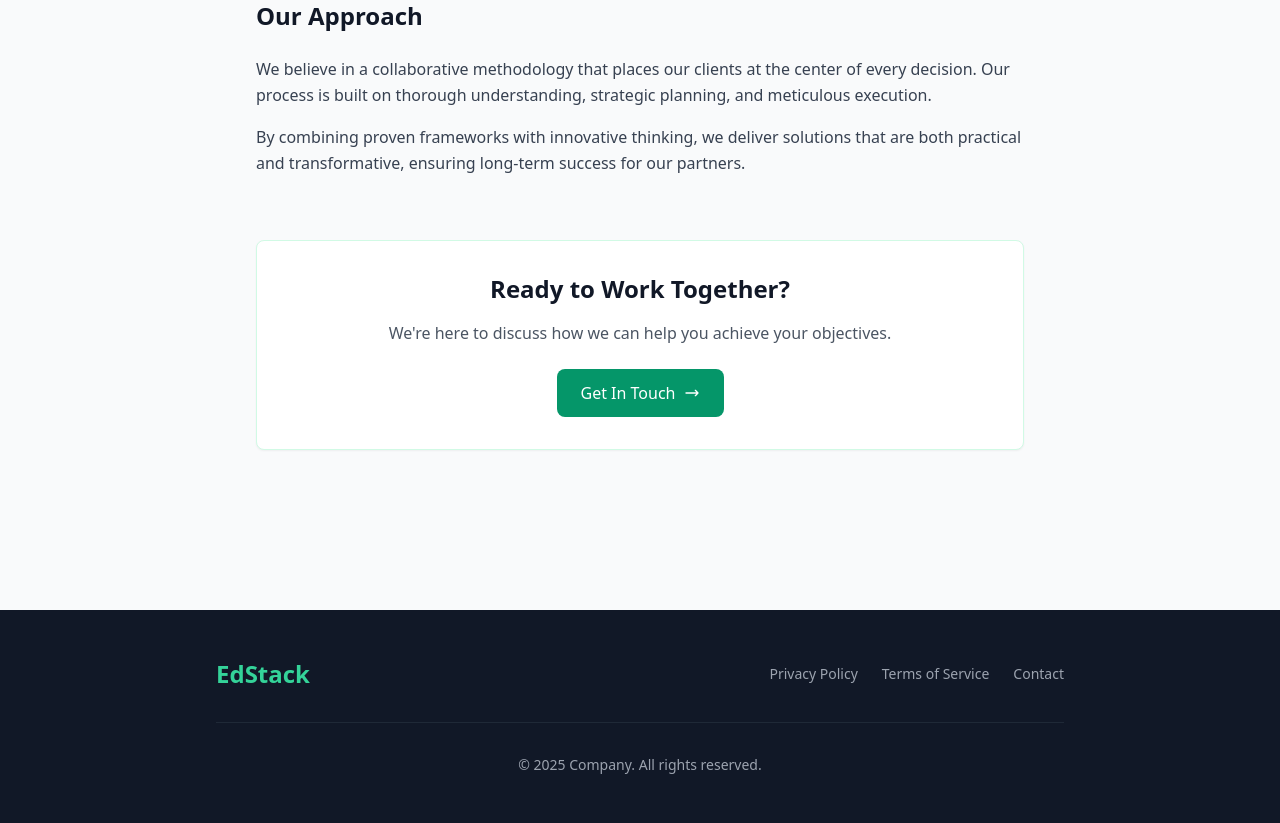
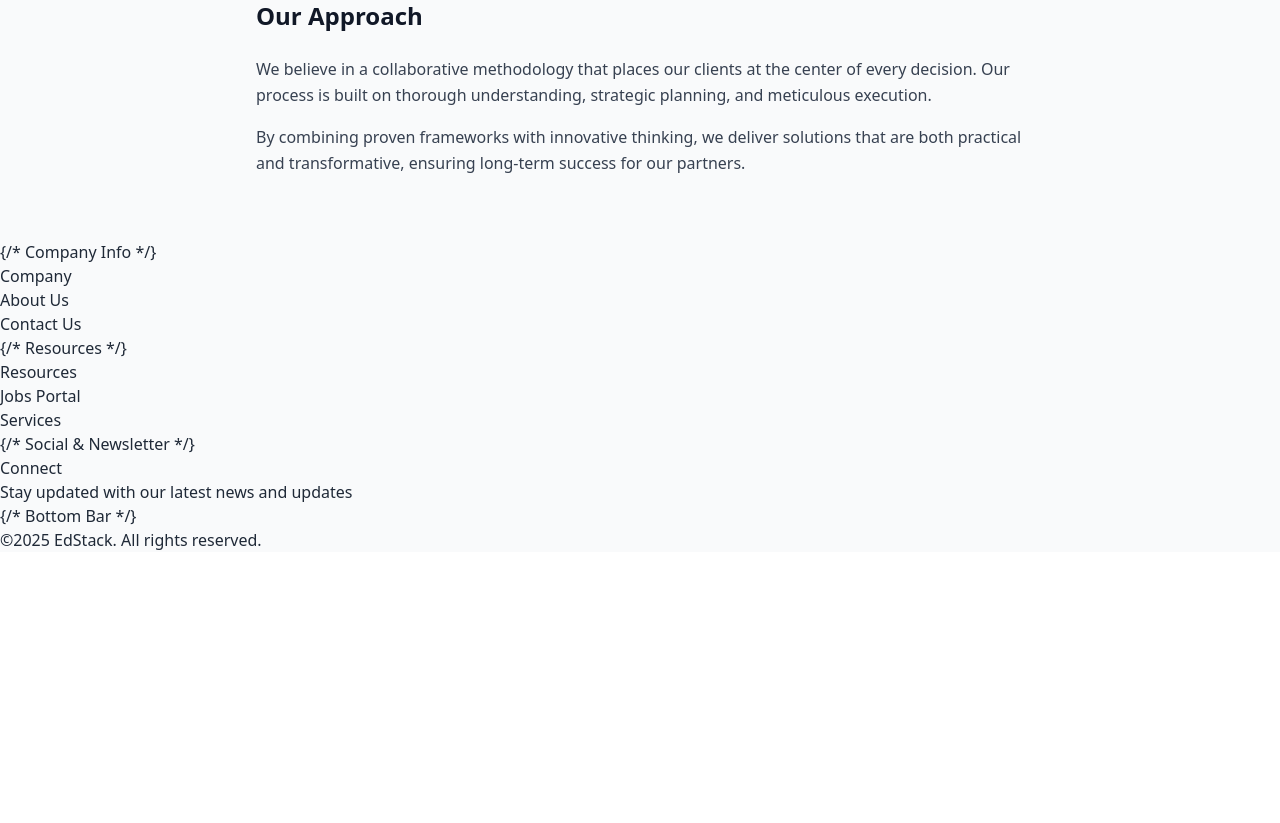
Before and after one commit to AayushKGupta12/Backend-Project, a Flask app: page /about in a window 1280 px wide. Shown: the part 1084-1907 px from the top of the page. After the commit the page ends 1634 px from the top, so only its background shows below. Run offline with Flask 3, Linux system fonts and the light colour scheme; some libraries are stand-ins or nearby versions.

Commit message:
Update about.html

```diff
--- a/templates/about.html
+++ b/templates/about.html
@@ -24,10 +24,10 @@
 
       <!-- Navigation links -->
       <div id="menu" class="hidden sm:flex space-x-8 absolute sm:static top-full sm:top-auto left-0 w-full sm:w-auto bg-white sm:bg-transparent shadow-md sm:shadow-none p-6 sm:p-0 rounded-b-lg sm:rounded-none">
-        <a href="http://localhost:5173/" class="text-gray-600 hover:text-emerald-600 transition-colors block sm:inline-block">Home</a>
-        <a href="http://127.0.0.1:5000/about" class="text-emerald-600 font-medium block sm:inline-block">About</a>
-        <a href="http://127.0.0.1:5000/service" class="text-gray-600 hover:text-emerald-600 transition-colors block sm:inline-block">Services</a>
-        <a href="http://127.0.0.1:5000/contact" class="text-gray-600 hover:text-emerald-600 transition-colors block sm:inline-block">Contact</a>
+        <a href="https://stackbit.vercel.app" class="text-gray-600 hover:text-emerald-600 transition-colors block sm:inline-block">Home</a>
+        <a href="https://edstack.onrender.com/about" class="text-emerald-600 font-medium block sm:inline-block">About</a>
+        <a href="https://edstack.onrender.com/service" class="text-gray-600 hover:text-emerald-600 transition-colors block sm:inline-block">Services</a>
+        <a href="https://edstack.onrender.com/contact" class="text-gray-600 hover:text-emerald-600 transition-colors block sm:inline-block">Contact</a>
       </div>
     </nav>
   </div>
@@ -118,38 +118,68 @@
                     By combining proven frameworks with innovative thinking, we deliver solutions that are both practical and transformative, ensuring long-term success for our partners.
                 </p>
             </section>
-
-            <!-- Contact CTA -->
-            <section class="text-center bg-white rounded-lg shadow-sm border border-emerald-100 p-8 max-w-3xl mx-auto">
-                <h2 class="text-2xl font-semibold text-gray-900 mb-4">Ready to Work Together?</h2>
-                <p class="text-gray-600 mb-6">
-                    We're here to discuss how we can help you achieve your objectives.
-                </p>
-                <a href="http://localhost:5173/" class="inline-flex items-center px-6 py-3 bg-emerald-600 hover:bg-emerald-700 text-white font-medium rounded-lg transition-colors">
-                    Get In Touch
-                    <svg class="ml-2 w-4 h-4" fill="none" stroke="currentColor" viewBox="0 0 24 24">
-                        <path stroke-linecap="round" stroke-linejoin="round" stroke-width="2" d="M17 8l4 4m0 0l-4 4m4-4H3"></path>
-                    </svg>
-                </a>
-            </section>
         </div>
     </main>
 
     <!-- Footer -->
-    <footer class="bg-gray-900 text-gray-400 mt-24">
-        <div class="max-w-4xl mx-auto px-6 py-12">
-            <div class="flex flex-col md:flex-row justify-between items-center space-y-4 md:space-y-0">
-                <div class="text-2xl font-bold text-emerald-400">EdStack</div>
-                <div class="flex space-x-6 text-sm">
-                    <a href="#" class="hover:text-emerald-400 transition-colors">Privacy Policy</a>
-                    <a href="#" class="hover:text-emerald-400 transition-colors">Terms of Service</a>
-                    <a href="#" class="hover:text-emerald-400 transition-colors">Contact</a>
-                </div>
-            </div>
-            <div class="border-t border-gray-800 mt-8 pt-8 text-center text-sm">
-                <p>&copy; 2025 Company. All rights reserved.</p>
-            </div>
+    <footer className="bg-emerald-50 border-t border-slate-500">
+      <div className="max-w-7xl mx-auto px-4 sm:px-6 lg:px-8 py-12">
+        <div className="grid grid-cols-1 md:grid-cols-2 lg:grid-cols-4 gap-8 lg:gap-12">
+
+          {/* Company Info */}
+          <div className="space-y-4">
+            <h3 className="text-lg font-semibold text-slate-800">Company</h3>
+            <ul className="space-y-3">
+              <li>
+                <a href="https://edstack.onrender.com/about" className="text-slate-900 hover:text-emerald-900 font-medium transition-colors duration-200 text-sm">
+                  About Us
+                </a>
+              </li>
+              <li>
+                <a href="https://edstack.onrender.com/contact" className="text-slate-900 hover:text-emerald-900 font-medium transition-colors duration-200 text-sm">
+                  Contact Us
+                </a>
+              </li>
+
+            </ul>
+          </div>
+
+          {/* Resources */}
+          <div className="space-y-4">
+            <h3 className="text-lg font-semibold text-slate-800">Resources</h3>
+            <ul className="space-y-3">
+              <li>
+                <a href="https://stackbit.vercel.app" className="text-slate-900 hover:text-emerald-900 font-medium transition-colors duration-200 text-sm">
+                  Jobs Portal
+                </a>
+              </li>
+            </ul>
+            <ul className="space-y-3">
+              <li>
+                <a href="https://edstack.onrender.com/service" className="text-slate-900 hover:text-emerald-900 font-medium transition-colors duration-200 text-sm">
+                  Services
+                </a>
+              </li>
+            </ul>
+          </div>
+
+          {/* Social & Newsletter */}
+          <div className="space-y-4">
+            <h3 className="text-lg font-semibold text-slate-800">Connect</h3>
+            <p className="text-sm text-slate-900">Stay updated with our latest news and updates</p>
+          </div>
         </div>
+
+        {/* Bottom Bar */}
+        <div className="mt-12 pt-8 border-t border-slate-500">
+          <div className="flex flex-col md:flex-row justify-between items-center gap-4">
+            <p className="text-sm text-slate-800">
+              ©2025 <span className="text-emerald-900 font-medium">EdStack</span>. All rights reserved.
+            </p>
+
+          </div>
+        </div>
+      </div>
     </footer>
 </body>
 </html>
```
